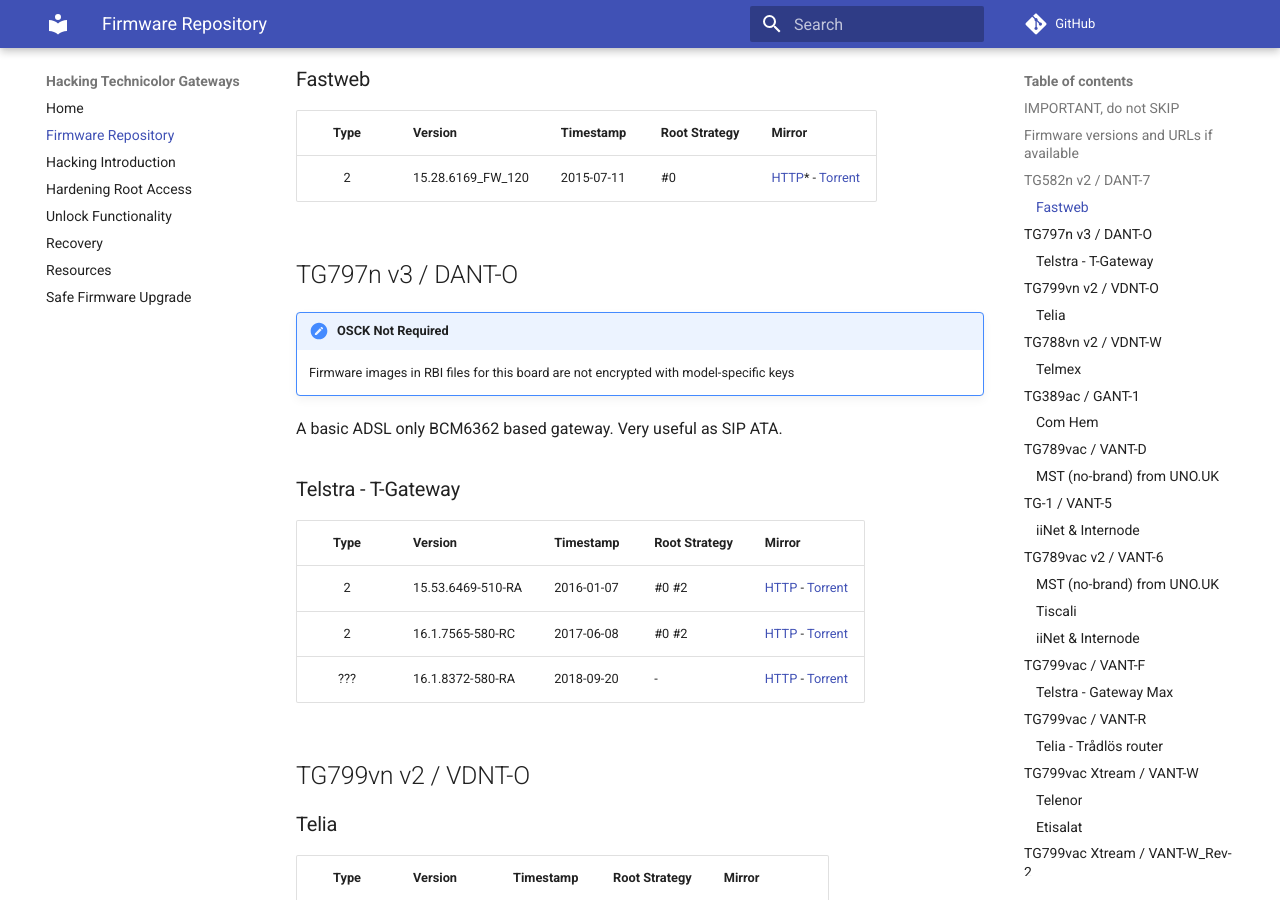
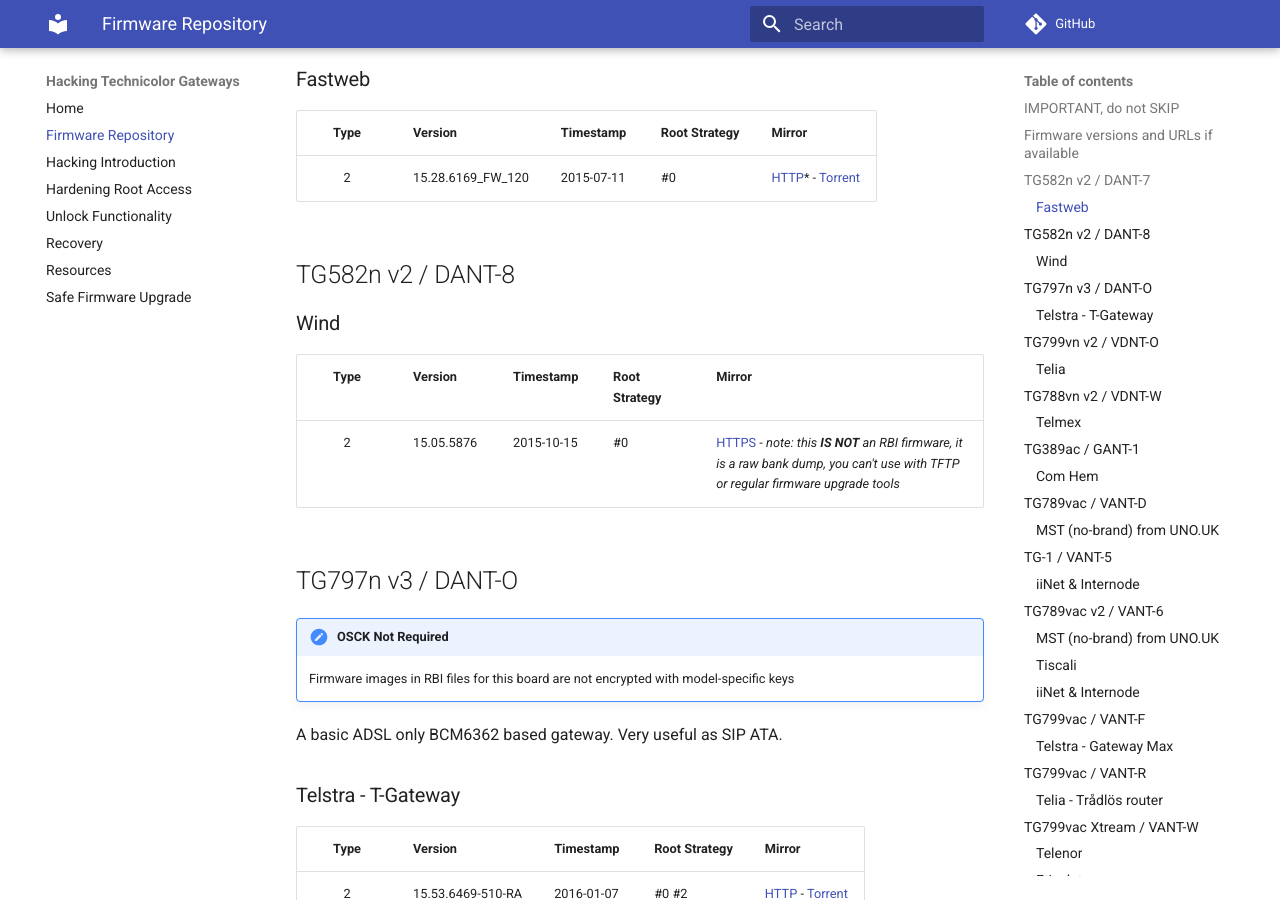
Before and after one commit to hack-technicolor/hack-technicolor, an MkDocs documentation site: the page built from docs/Repository.md, in a window 1280 px wide and 900 px high, scrolled down 1136 px. Built offline with MkDocs 1.6.1 and Material for MkDocs 9.7.7, drawn with Linux system fonts in a browser that asks for light colours; comment, search, counter and statistics services are not loaded.

Commit message:
Add support for Wind's TG582n v2 / DANT-8

```diff
--- a/docs/Repository.md
+++ b/docs/Repository.md
@@ -34,6 +34,14 @@
 | Type   | Version           | Timestamp  | Root Strategy | Mirror |
 |:------:|:------------------|:-----------|:--------------|:-------|
 | 2      | 15.28.6169_FW_120 | 2015-07-11 | #0            | [HTTP](http://59.0.121.191:8080/ACS-server/file/15.28.6169_FW_120_TG582nv2.rbi)* - [Torrent](https://github.com/kevdagoat/hack-technicolor/blob/master/torrents/dant-7/15.28.6169_FW_120_TG582nv2.rbi.torrent?raw=true) |
+
+## TG582n v2 / DANT-8
+
+### Wind
+
+| Type   | Version           | Timestamp  | Root Strategy | Mirror |
+|:------:|:------------------|:-----------|:--------------|:-------|
+| 2      | 15.05.5876        | 2015-10-15 | #0            | [HTTPS](https://github.com/kevdagoat/hack-technicolor/raw/master/firmware/wind-dant-8_15.05.5876-0521002-bank_dump.xz) - *note: this **IS NOT** an RBI firmware, it is a raw bank dump, you can't use with TFTP or regular firmware upgrade tools* |
 
 ## TG797n v3 / DANT-O
 
```
